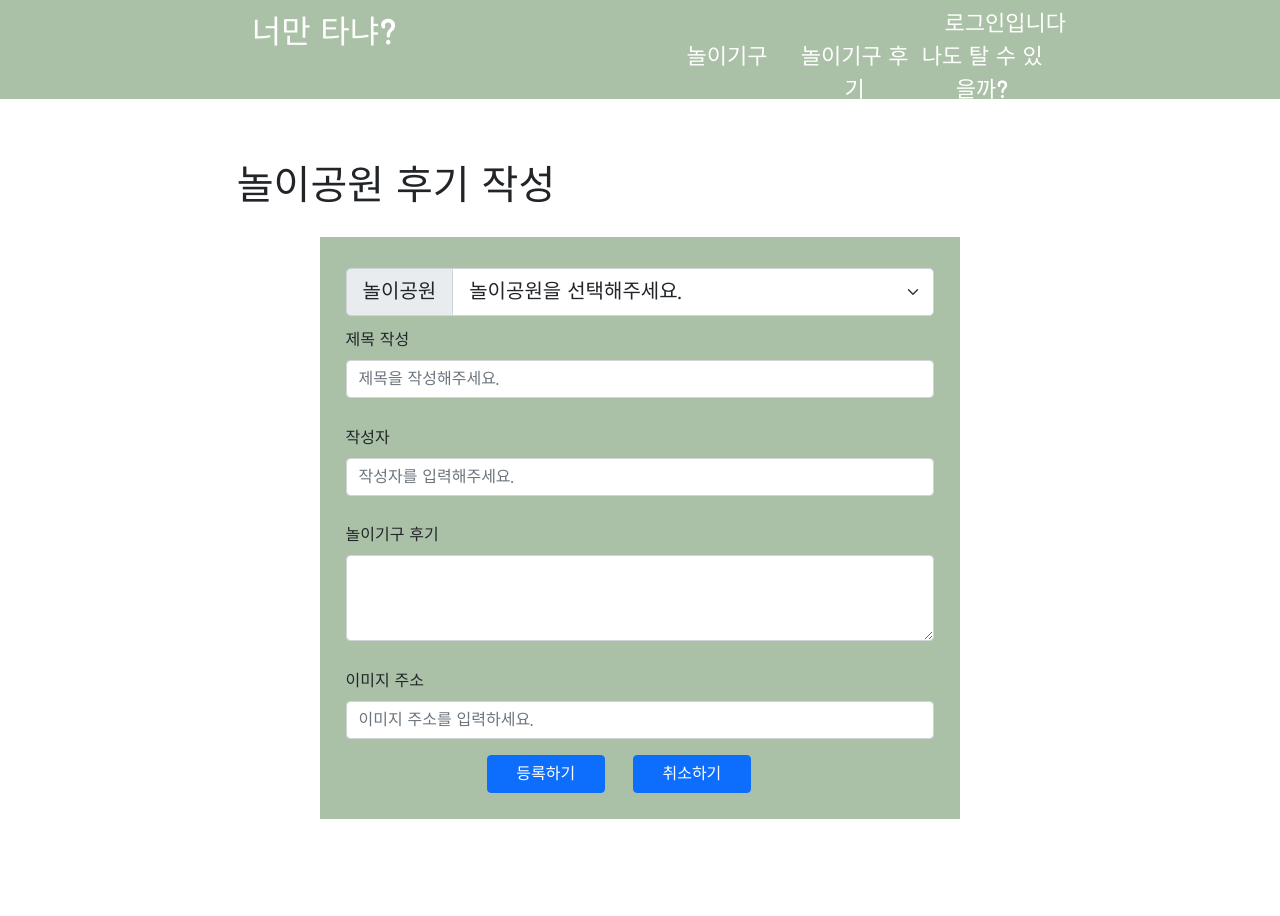
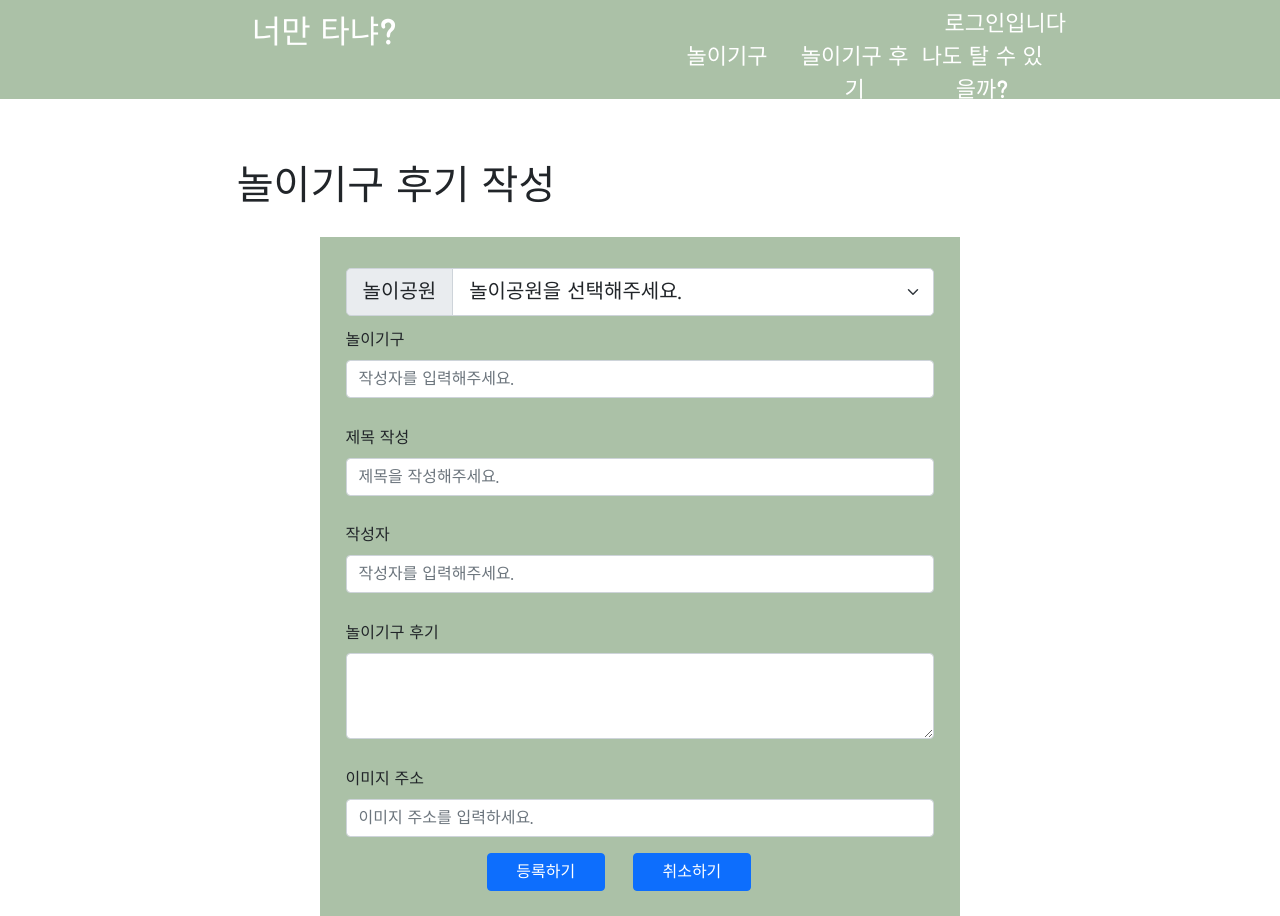
Before and after one commit to OhYeonJu/amusement-park-project, a Flask app: page /post_up in a window 1280 px wide. Shown: the part 25-941 px from the top of the page. Before the commit the page ends 844 px from the top, so only its background shows below. Run offline with Flask 2, Linux system fonts and the light colour scheme; data that the repository does not hold is empty.

Commit message:
2022.11.16(김진영)
1212

```diff
--- a/app.py
+++ b/app.py
@@ -153,6 +153,7 @@ def web_post_up():
     park_receive = request.form['park_give']
     write_title_receive = request.form['write_title_give']
     name_receive = request.form['name_give']
+    content_receive = request.form['content_give']
     ride_receive = request.form['ride_give']
     img_receive = request.form['img_give']
     post_up_list = list(db.post_up.find({}, {'_id': False}))
@@ -163,6 +164,7 @@ def web_post_up():
         'park': park_receive,
         'write_title': write_title_receive,
         'name': name_receive,
+        'content':content_receive,
         'ride': ride_receive,
         'img': img_receive,
         'like': 0,
--- a/static/js/post.js
+++ b/static/js/post.js
@@ -11,16 +11,20 @@
             let write_title = $('#write_title').val()
             let name = $('#name').val()
             let ride = $('#ride').val()
+            let content = $('#content').val()
             let img = $('#img').val()
+          if (park === "놀이공원을 선택해주세요." || write_title == "" || name == "" || ride == "" || img == "" || content == "") {
+                 alert("빈칸을 채워주세요")
+            }else {
                 $.ajax({
                 type: "POST",
                 url: "/post_up",
-                data: {'park_give':park, 'write_title_give':write_title, 'name_give':name, 'ride_give':ride, 'img_give': img},
+                data: {'park_give':park, 'write_title_give':write_title, 'name_give':name, 'content_give': content, 'ride_give':ride, 'img_give': img},
                 success: function (response) {
                     alert(response["msg"])
                     window.location.replace("/post")
                 }})
-        };
+        }};
 
         function content_show() {
             $.ajax({
@@ -35,6 +39,7 @@
                         let name = rows[i]['name'];
                         let ride = rows[i]['ride'];
                         let num = rows[i]['num'];
+                        let content = rows[i]['content']
                         let img = rows[i]['img'];
 
 
@@ -42,8 +47,9 @@
                                                <div class="img"><img src="${img}" alt="이미지"></div>
                                                 <div class="content">
                                                     <p class="like"><span>놀이공원명: ${park}</span></p><p class="like"><span>좋아요:0</span></p>
+                                                    <p><span>놀이기구:</span> ${ride}</p>
                                                     <p><span>제목:</span> ${write_title}</p>
-                                                    <p><span>내용:</span> ${ride}</p>
+                                                    <p><span>내용:</span> ${content}</p>
                                                     <p><span>작성자:</span> ${name}</p>
                                                   <span class="button"><button type="button" class="btn btn-outline-danger" onclick=" ">좋아요</button>
                                                   <button type="button" class="btn btn-outline-success" onclick="delet(${num})">삭제</button></span>
--- a/templates/post.html
+++ b/templates/post.html
@@ -23,8 +23,8 @@
         <nav class="nav">
             <p>로그인입니다</p>
             <ul class="depth">
-             <li><a href="#">놀이기구</a></li>
-             <li><a href="#">놀이기구 후기</a></li>
+             <li><a href="Introduction.html">놀이기구</a></li>
+             <li><a href="post.html">놀이기구 후기</a></li>
              <li><a href="#">나도 탈 수 있을까?</a></li>
         </ul>
         </nav>
--- a/templates/post_up.html
+++ b/templates/post_up.html
@@ -29,7 +29,7 @@
         </nav>
     </header>
    <section class="post_from inner">
-              <h1 class="form_title">놀이공원 후기 작성</h1>
+              <h1 class="form_title">놀이기구 후기 작성</h1>
              <div class="form_field">
                <from class="form_content">
                 <div class="input-group input-group-lg input2">
@@ -42,6 +42,11 @@
                   </select>
                 </div>
                    <div class="mb-3">
+                       <label for="ride" class="form-label">놀이기구</label>
+                       <input type="text" class="form-control" id="ride"
+                              placeholder="작성자를 입력해주세요.">
+                   </div>
+                   <div class="mb-3">
                        <label for="write_title" class="form-label">제목 작성</label>
                        <input type="text" class="form-control" id="write_title"
                               placeholder="제목을 작성해주세요.">
@@ -52,8 +57,8 @@
                               placeholder="작성자를 입력해주세요.">
                    </div>
                    <div class="mb-3">
-                       <label for="ride" class="form-label">놀이기구 후기</label>
-                       <textarea class="form-control" id="ride" rows="3"></textarea>
+                       <label for="content" class="form-label">놀이기구 후기</label>
+                       <textarea class="form-control" id="content" rows="3"></textarea>
                    </div>
                    <div class="mb-3">
                        <label for="img" class="form-label">이미지 주소</label>
```
